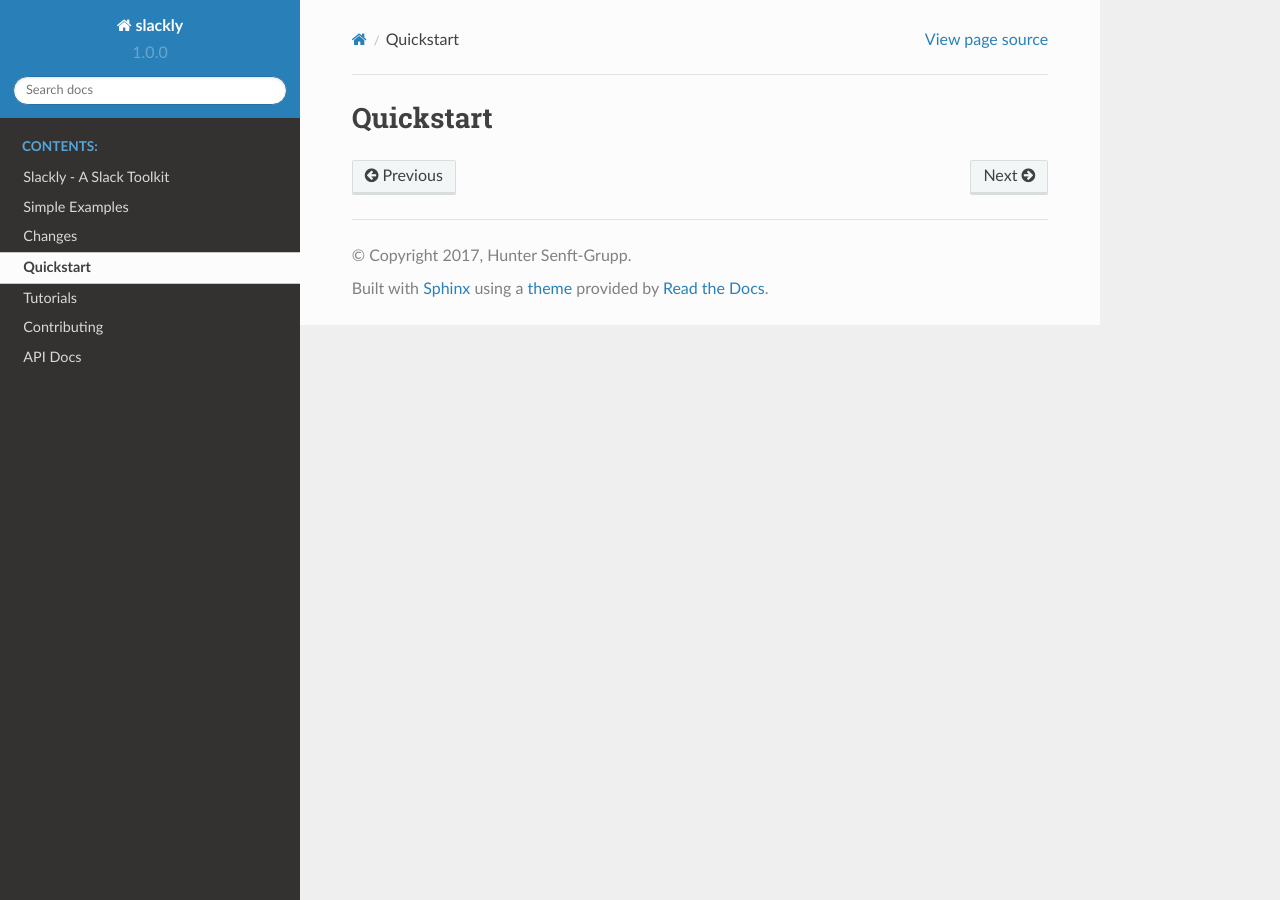
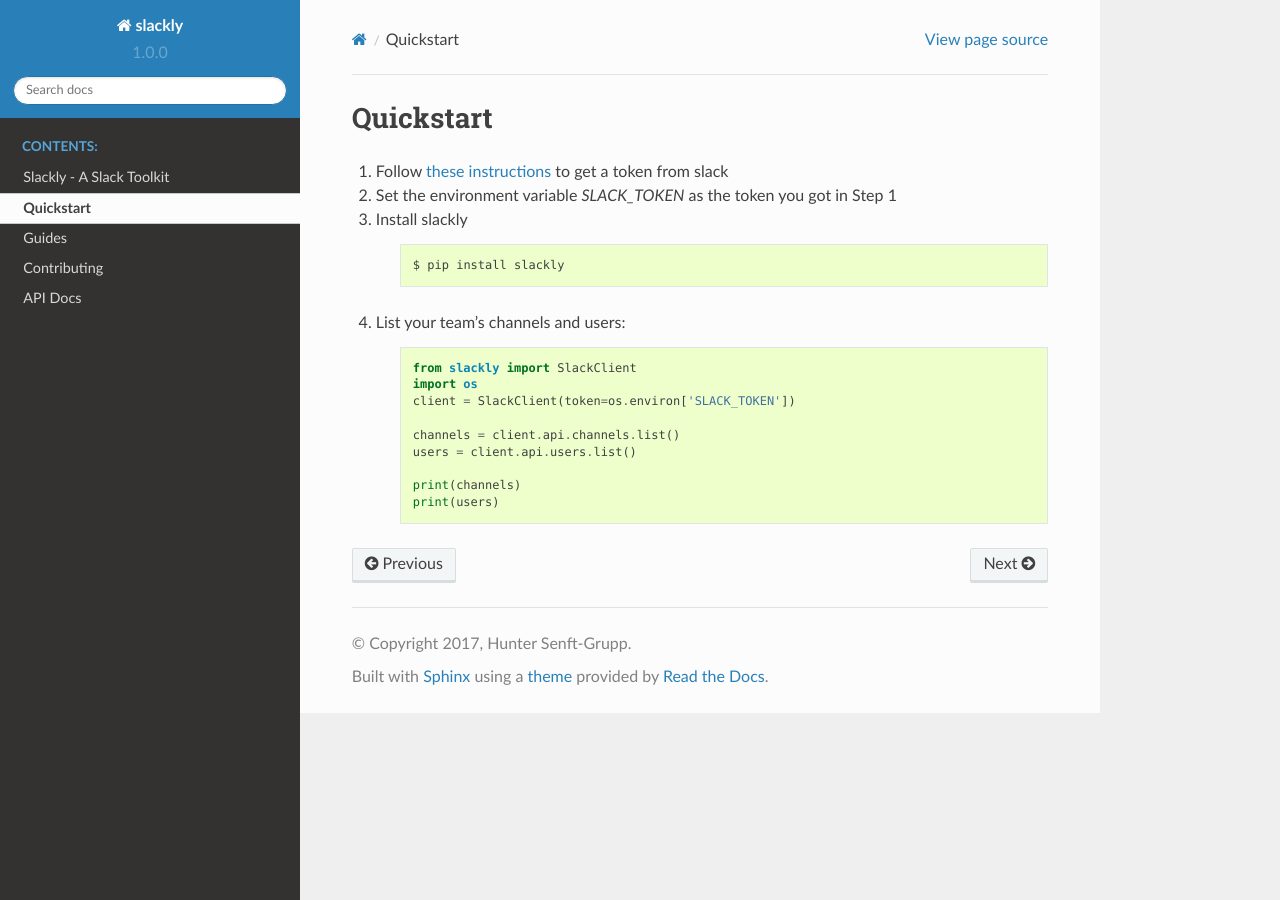
Before and after one commit to huntcsg/slackly, a Sphinx documentation site: the page built from docs/source/quickstart.rst, in a window 1280 px wide. Built offline with Sphinx 7.4.7 and the Read the Docs theme 2.0.0, drawn with Linux system fonts in a browser that asks for light colours.

Commit message:
Doc updates

```diff
--- a/AUTHORS.rst
+++ b/AUTHORS.rst
@@ -0,0 +1,4 @@
+Authors
+-------
+
+Hunter Senft-Grupp
--- a/CHANGES.rst
+++ b/CHANGES.rst
@@ -1,6 +1,6 @@
 Changes
--------
+=======
 
 1.0.0
-=====
+*****
 - Initial Release
--- a/docs/source/api/events/index.rst
+++ b/docs/source/api/events/index.rst
@@ -6,9 +6,8 @@ Slack Events
 Base Classes and Utilities
 --------------------------
 
-.. autoclass:: slackly.events._base.BaseEvent
-
-.. py:function:: slackly.events._base.register_event
+.. automodule:: slackly.events._base
+    :members:
 
 Events
 ------
--- /dev/null
+++ b/docs/source/guides/making_a_bot.rst
@@ -0,0 +1,2 @@
+Making a Bot
+------------
--- /dev/null
+++ b/docs/source/guides/setting_up_an_app_token.rst
@@ -0,0 +1,2 @@
+Setting Up A Token
+------------------
--- a/docs/source/index.rst
+++ b/docs/source/index.rst
@@ -7,7 +7,7 @@ Welcome to slackly's documentation!
 
    introduction
    quickstart
-   tutorials/index
+   guides/index
    contributing/index
    api/index
 
--- a/docs/source/quickstart.rst
+++ b/docs/source/quickstart.rst
@@ -1,2 +1,24 @@
 Quickstart
 ==========
+
+1. Follow `these instructions <https://get.slack.help/hc/en-us/articles/215770388-Create-and-regenerate-API-tokens>`_ to get a token from slack
+2. Set the environment variable `SLACK_TOKEN` as the token you got in Step 1
+3. Install slackly
+
+    .. code-block:: shell
+
+        $ pip install slackly
+
+4. List your team's channels and users:
+
+    .. code-block:: python
+
+        from slackly import SlackClient
+        import os
+        client = SlackClient(token=os.environ['SLACK_TOKEN'])
+
+        channels = client.api.channels.list()
+        users = client.api.users.list()
+
+        print(channels)
+        print(users)
--- a/docs/source/tutorials/index.rst
+++ /dev/null
@@ -1,2 +0,0 @@
-Tutorials
-=========
```
Also changed, not shown: README.rst (+5 -5 lines), docs/source/guides/index.rst (added, +8 -0 lines), 2 other files.
